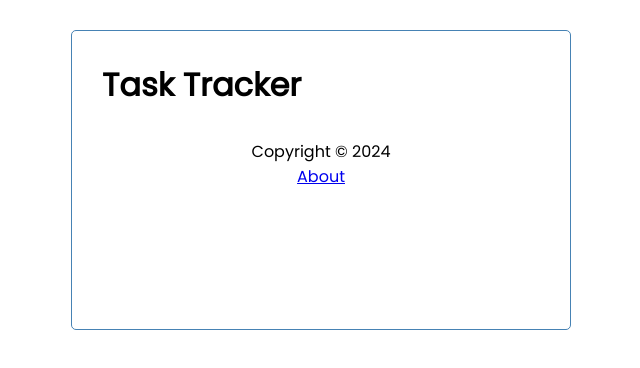
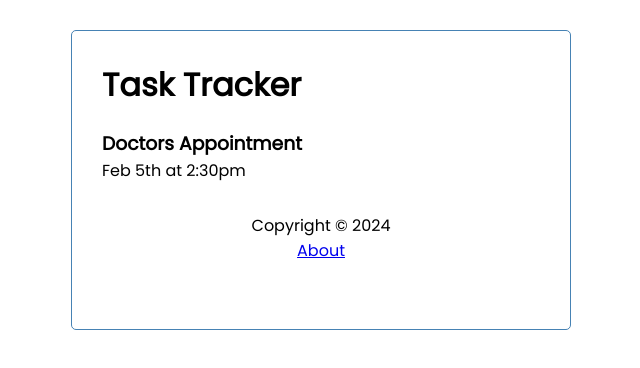
Before and after one commit to Tailsxz/TaskTrackerDEMO, a React (Vite) app: page /tasks/1 in a window 1280 px wide. Shown: the top 368 px of the page, without its empty margins (319-959 px from the left). Built offline with nearby package versions, Linux system fonts and the light colour scheme; data requests are answered from the project's data file.

Commit message:
added an extra TaskDetails component and route for this so that a user can click on a task and get navigated to a dedicated page for each task, which we will be routed to /tasks/:id

```diff
--- a/src/App.jsx
+++ b/src/App.jsx
@@ -5,6 +5,7 @@ import Footer from './components/Footer'
 import About from './components/About'
 import Tasks from './components/Tasks'
 import AddTask from './components/AddTask'
+import TaskDetails from './components/TaskDetails'
 import './App.css'
 
 const App = () => {
@@ -106,6 +107,7 @@ const App = () => {
             </>}>
           </Route>
           <Route path='/about' element={<About />}></Route>
+          <Route path='/tasks/:id' element={<TaskDetails />}></Route>
         </Routes>
         <Footer />
       </div>
--- a/src/components/Task.jsx
+++ b/src/components/Task.jsx
@@ -1,10 +1,12 @@
 import PropTypes from 'prop-types'
+import { Link } from 'react-router-dom'
 import { FaTimes } from 'react-icons/fa'
 const Task = ({ task, onDelete, onReminder }) => {
   return (
     <div className={`task ${task.reminder ? 'reminder' : ''}`} onDoubleClick={() => onReminder(task.id)}>
       <h3>{task.text} <FaTimes onClick={() => onDelete(task.id)}style={{color: 'red', cursor: 'pointer'}}/></h3>
       <p>{task.day}</p>
+      <Link to={`/tasks/${task.id}`}><p>Task Details</p></Link>
     </div>
   )
 }
--- /dev/null
+++ b/src/components/TaskDetails.jsx
@@ -0,0 +1,47 @@
+import { useState, useEffect } from 'react'
+import { useParams } from 'react-router-dom'
+
+function TaskDetails() {
+  const [status, setStatus] = useState('idle');
+  const [task, setTask] = useState({})
+
+  //useParams returns a params object which has properties being the parameters of the specified url, which we defined in our routes for the taskdetails as /tasks/:id so we can access the params of id with params.id, this is new with v6 Router!!! Before we had to use match? Which we shouldnt worry about learning, but if we run into a legacy codebase using it we will know it exists and what it is used for! :D
+  const params = useParams();
+
+  useEffect(() => {
+    //So here, since this useEffect is calling our fetch, we want to set the status to pending to rerender and show the loading state AFTER executing this entire callback. This means that the fetch will initiate, and we will rerender showing the loading state, the fetchTask function will pause execution of our async function until the fetch has been successful, this is why during the loading state our application is still responsive, because it is not being blocked! The fetchTask async function will resume execution once we recieved the fetched data, in which we either set the status state to error or success, which will trigger another rerender! Beautiful!! Since we only want the fetch to initial on the initial render of this TaskDetails component, we can set an empty dependency array, otherwise it will initiate the fetch the same task each single render. I am getting linted though as eslint react hooks is recognizing my fetch depends on params.id which it thinks is a state.
+    setStatus('pending');
+    const fetchTask = async () => {
+    const res = await fetch(`http://localhost:7722/tasks/${params.id}`);
+    if (res.status === 404) {
+      setStatus('ENOENT');
+      return
+    }
+
+    const data = await res.json();
+
+
+    setTask(data)
+    setStatus('success');
+    }
+
+    fetchTask();
+  }, [])
+
+  // if (status === 'ENOENT') {
+  //   redirect('/')
+  // }
+
+  if (status === 'pending') {
+    return <h3>Loading...</h3>
+  }
+
+  return (
+    <div>
+      <h3>{task.text}</h3>
+      <p>{task.day}</p>
+    </div>
+  )
+}
+
+export default TaskDetails
```
Also changed, not shown: 1 other file (tests, documents, lock files or other folders).
